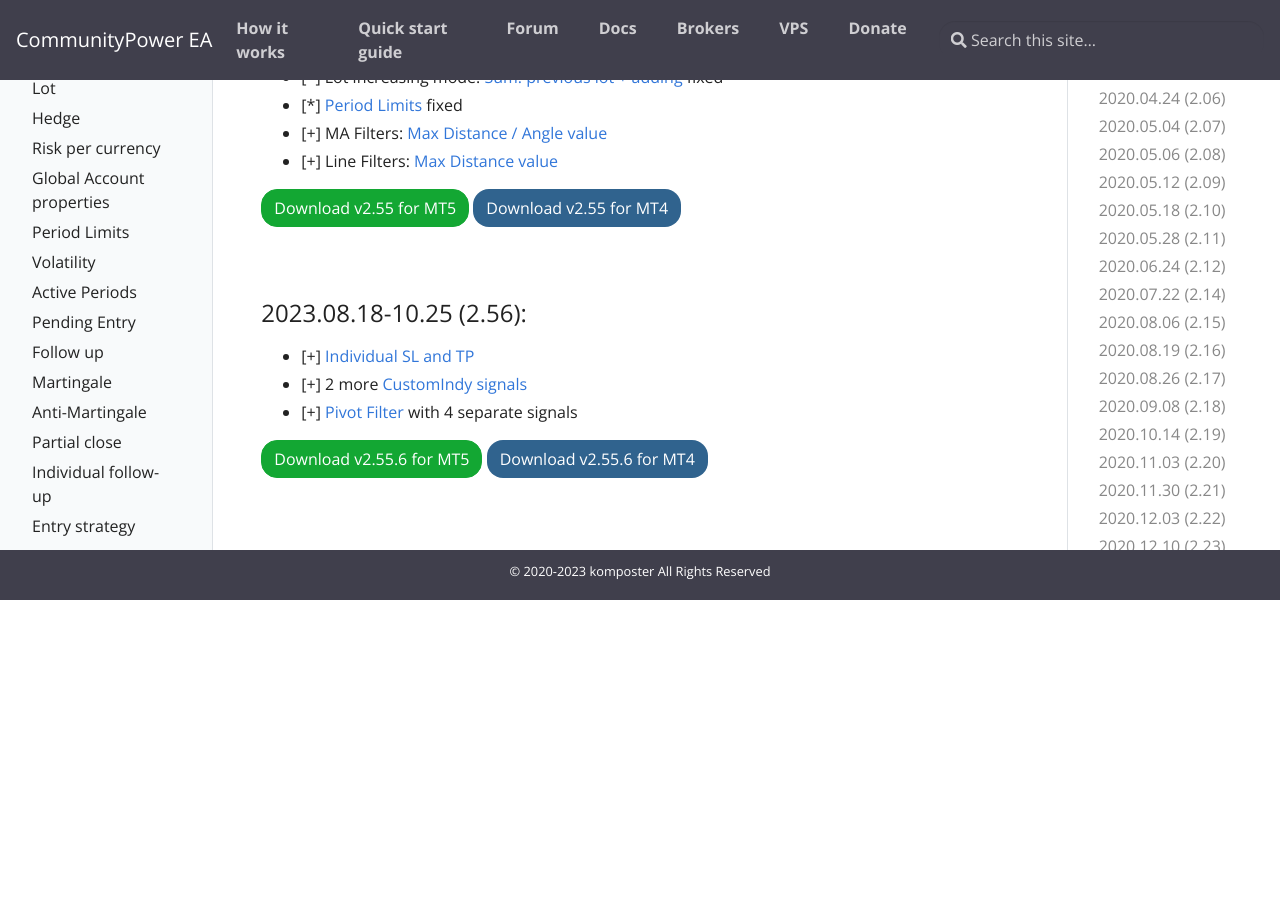
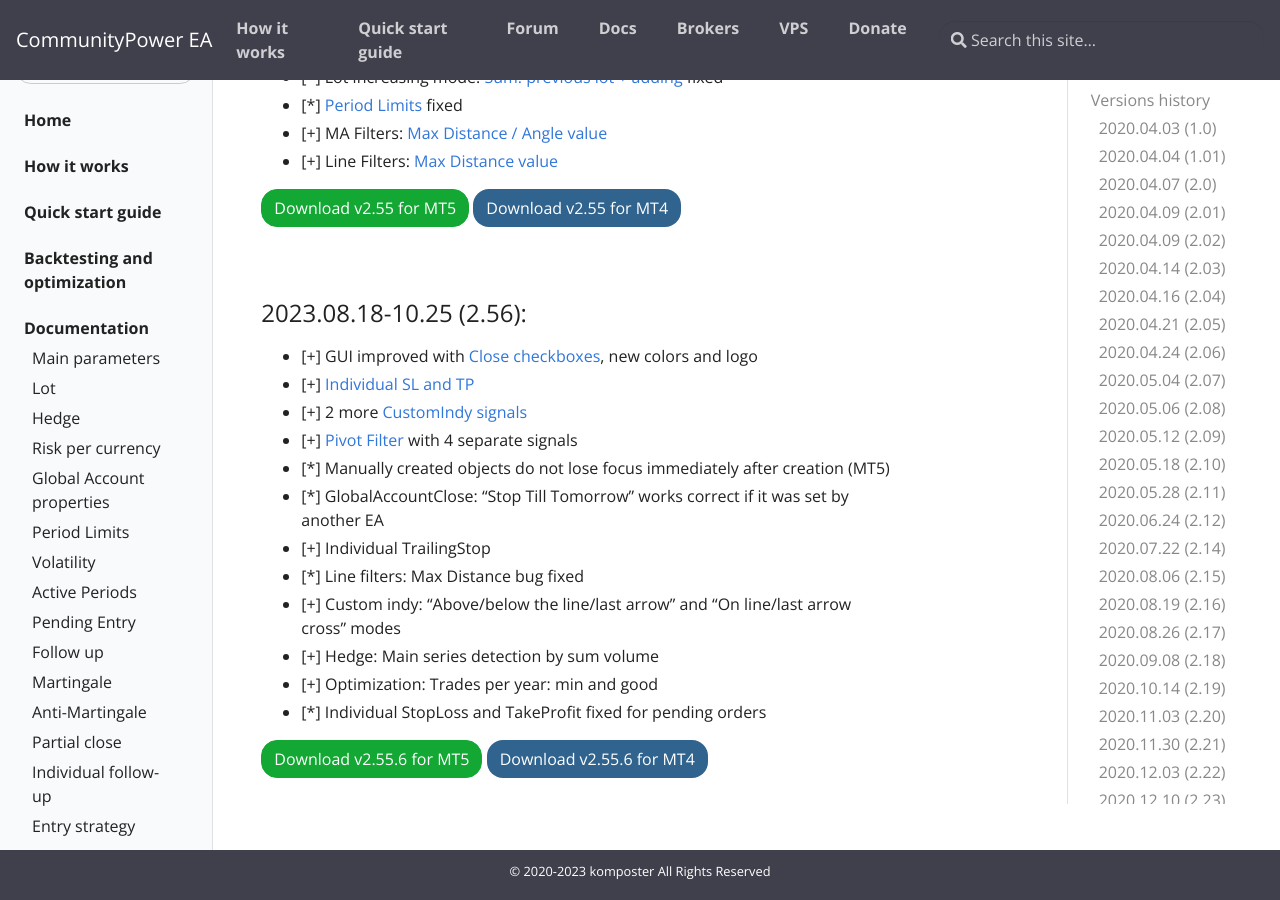
Before and after one commit to komposter/CommunityPowerEA.com, a Jekyll site: the page built from _docs/versions-history.md, in a window 1280 px wide and 900 px high, scrolled down 20221 px. Built offline with Jekyll 4.4.1, drawn with Linux system fonts in a browser that asks for light colours; before the commit the page ends 20821 px from its top, so only the background shows below that.

Commit message:
Content change

```diff
--- a/_docs/versions-history.md
+++ b/_docs/versions-history.md
@@ -690,9 +690,18 @@
 <br />
 
 ### 2023.08.18-10.25 (2.56):
+* [+] GUI improved with [Close checkboxes](/docs/gui#close-checkboxes), new colors and logo
 * [+] [Individual SL and TP](/docs/individual-follow-up#individual-stoploss)
 * [+] 2 more [CustomIndy signals](/docs/signals-and-filters#custom-indicators)
 * [+] [Pivot Filter](/docs/signals-and-filters#pivot-filter) with 4 separate signals
+* [*] Manually created objects do not lose focus immediately after creation (MT5)
+* [*] GlobalAccountClose: "Stop Till Tomorrow" works correct if it was set by another EA
+* [+] Individual TrailingStop
+* [*] Line filters: Max Distance bug fixed
+* [+] Custom indy: "Above/below the line/last arrow" and "On line/last arrow cross" modes
+* [+] Hedge: Main series detection by sum volume
+* [+] Optimization: Trades per year: min and good
+* [*] Individual StopLoss and TakeProfit fixed for pending orders
 
 [<button class="btn btn-success">Download v2.55.6 for MT5</button>]({{site.baseurl}}/assets/EAs/CommunityPower 2.55.6.ex5)
 [<button class="btn btn-primary">Download v2.55.6 for MT4</button>]({{site.baseurl}}/assets/EAs/CommunityPower 2.55.6.ex4)
```
Also changed, not shown: _docs/GUI.md (+12 -0 lines).
